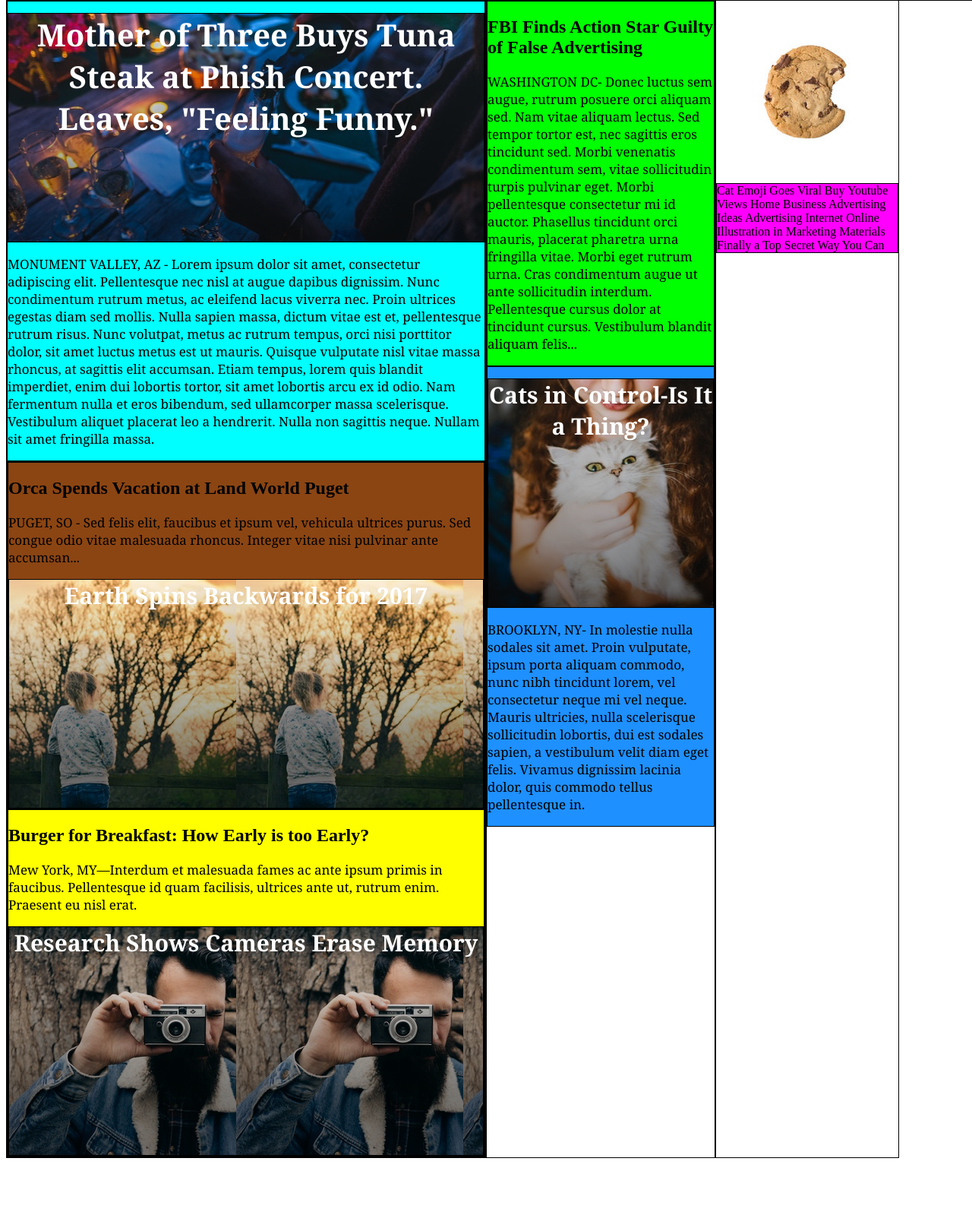
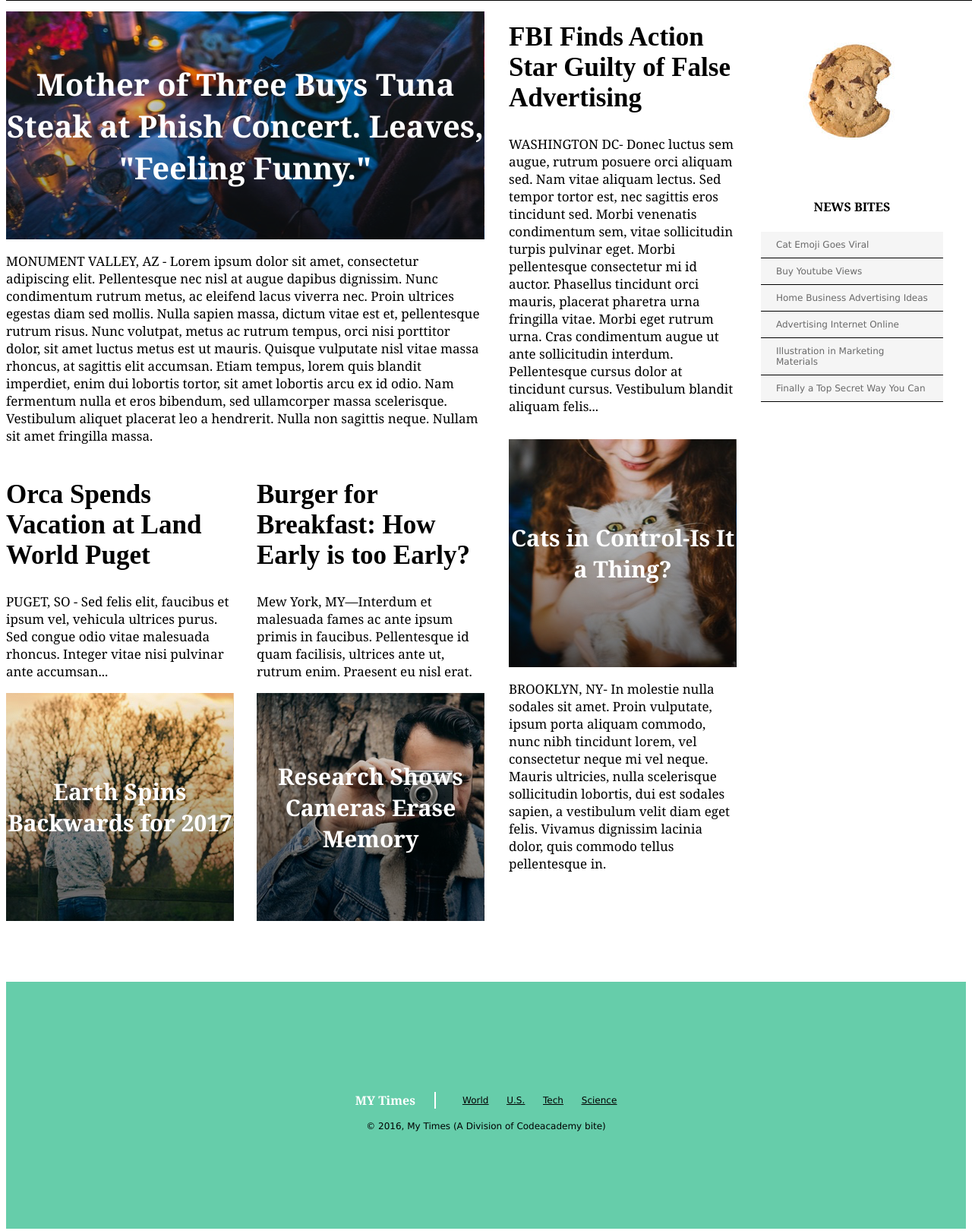
Before and after one commit to josh-tournier/MyTimes, a plain HTML site: page index.html in a window 1280 px wide. Shown: the part 80-1700 px from the top of the page at 76% size. Before the commit the page ends 1612 px from the top, so only its background shows below. Drawn offline with Linux system fonts and the light colour scheme.

Commit message:
Complete CSS Styling and make final commit

```diff
--- a/index.html
+++ b/index.html
@@ -73,6 +73,7 @@
 
     <div class="column right">
       <img src="./resources/images/cookie.png" alt="Cookie Bite">
+      <h4>NEWS BITES</h4>
       <div class="news-bites">
         <span class="bite">Cat Emoji Goes Viral</span>
         <span class="bite">Buy Youtube Views</span>
@@ -83,5 +84,23 @@
       </div>
     </div>
 
+  </content>
+
+  <!-- Footer -->
+
+  <footer>
+    <div class="info">
+      <span class="title">MY Times</span>
+      <nav>
+        <span class="nav-button"><a href="#">World</a></span>
+        <span class="nav-button"><a href="#">U.S.</a></span>
+        <span class="nav-button"><a href="#">Tech</a></span>
+        <span class="nav-button"><a href="#">Science</a></span>
+      </nav>
+    </div>
+    <div class="copyright">
+      <span>&copy; 2016&#44; My Times (A Division of Codeacademy bite)</span>
+    </div>
+
   </body>
 </html>
--- a/resources/css/style.css
+++ b/resources/css/style.css
@@ -1,13 +1,29 @@
 /* Universal Rules */
-
-div {
-  border: 1px solid black;
-}
 
 p {
   font-family: Georgia;
   font-size: 17px;
   color: black;
+}
+
+h2 {
+  font-size: 35px;
+}
+
+h4 {
+  font-family: Georgia;
+  font-size: 16px;
+  font-weight: bold;
+}
+
+nav span {
+  display: inline-block;
+  text-decoration: underline;
+  padding: 20px 10px;
+}
+
+a {
+  color: Black;
 }
 
 /* Header Rules */
@@ -28,6 +44,11 @@ header {
   background-color: white;
 }
 
+
+header nav {
+  padding-right: 40px;
+}
+
 .logo {
   display: flex;
   flex-grow: 1;
@@ -42,30 +63,18 @@ header {
   height: 60px;
 }
 
-nav {
-  padding-right: 40px;
-}
-
-nav span {
-  display: inline-block;
-  text-decoration: underline;
-  padding: 10px 10px;
-}
-
-a {
-  color: Black;
-}
-
 /* Main Content Rules */
 
 content {
   display: flex;
-  margin-top: 80px;
+  justify-content: space-between;
+  margin: 80px auto;
 }
 
 .column {
   display: flex;
   flex-direction: column;
+  margin-right: 30px;
 }
 
 .column.left {
@@ -78,9 +87,13 @@ content {
 
 .column.right {
   width: 240px;
+  text-align: center;
 }
 
 .image-content {
+  display: flex;
+  justify-content: center;
+  flex-direction: column;
   font-family: Georgia;
   font-weight: bold;
   font-size: 30px;
@@ -92,8 +105,9 @@ content {
 
 /* Left Column Rules */
 
-.tuna-concert {
-  background-color: Cyan;
+.sub-stories {
+  display: flex;
+  justify-content: space-between;
 }
 
 .tuna-concert .image-content {
@@ -104,31 +118,24 @@ content {
   background-image: url(../images/champagne-main.png);
 }
 
-.orca-sub {
-  background-color: SaddleBrown;
-}
-
 .autumn.image-content {
   background-image: url(../images/autumn-trees.png);
-}
-
-.burger-sub {
-  background-color: Yellow;
 }
 
 .cameraman.image-content {
   background-image: url(../images/cameraman.png);
 }
 
-/* Middle Column Rules */
-
-.fbi-sub {
-  background-color: Lime;
+.orca-sub {
+  width: 300px;
 }
 
-.cat-sub {
-  background-color: DodgerBlue;
+.burger-sub {
+  width: 300px;
 }
+
+
+/* Middle Column Rules */
 
 .cat.image-content {
   background-image: url(../images/cat-ceo.png);
@@ -137,5 +144,51 @@ content {
 /* Right Column Rules */
 
 .news-bites {
-  background-color: Magenta;
+  display: flex;
+  flex-direction: column;
+  background-color: WhiteSmoke;
+  font-family: Verdana;
+  font-size: 12px;
+  color: DimGray;
+  text-align: left;
 }
+
+.bite {
+  margin: 0;
+  border-bottom: 1px solid black;
+  padding: 10px 20px;
+}
+
+/* Footer Rules */
+
+footer {
+  display: flex;
+  flex-direction: column;
+  justify-content: center;
+  align-items: center;
+  width: 100%;
+  height: 325px;
+  margin: auto;
+  background-color: MediumAquamarine;
+  font-family: Verdana;
+  font-size: 12px;
+}
+
+footer nav {
+  padding-left: 25px;
+}
+
+.info {
+  display: flex;
+  align-items: center;
+  margin-left: 10px;
+}
+
+.title {
+  font-family: Georgia;
+  font-size: 16px;
+  font-weight: bold;
+  color: white;
+  padding-right: 25px;
+  border-right: 2px solid white;
+}
```
